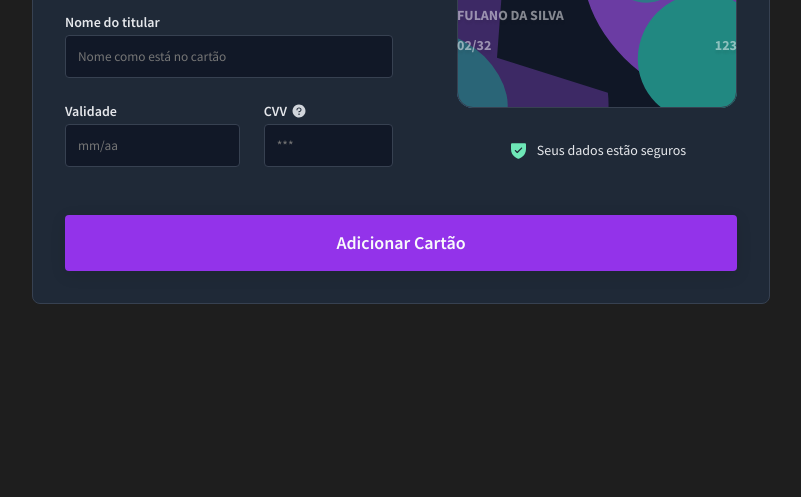
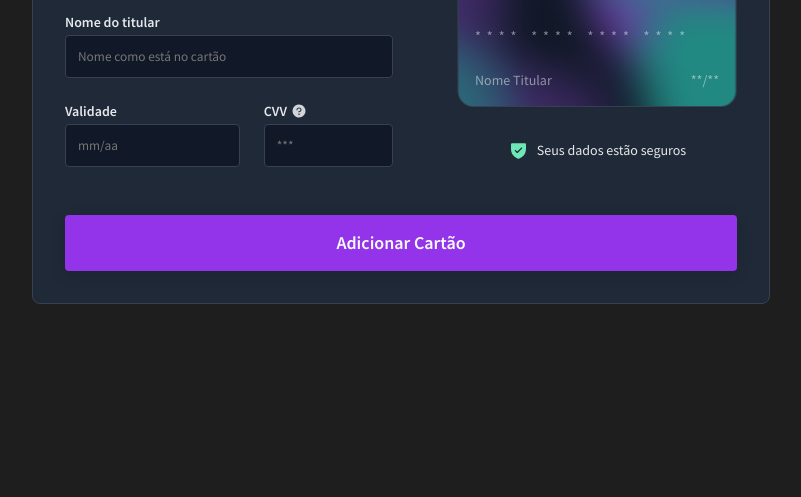
Before and after one commit to joaonetogit/Checkout-Flip, a website: page index.html in a window 1280 px wide. Shown: the part 303-800 px from the top of the page, without its empty margins (239-1040 px from the left). Drawn offline with nearby package versions, Linux system fonts and the light colour scheme.

Commit message:
refactor: go to interactive values

```diff
--- a/index.html
+++ b/index.html
@@ -35,23 +35,23 @@
                 </div>
 
                 <div class="cc-info">
-                  <div class="cc-number">1234 5678 9012 3456</div>
-
-                  <div class="cc-holder">
-                    <div class="value">FULANO DA SILVA</div>
-                  </div>
+                  <div class="value letter-spacing">**** **** **** ****</div>
 
                   <div class="cc-extra">
+                    <div class="cc-holder">
+                      <div class="value">Nome Titular</div>
+                    </div>
                     <div class="cc-expiration">
-                      <div class="value">02/32</div>
-                    </div>
-                    <div class="cc-security">
-                      <div class="value">123</div>
+                      <div class="value">**/**</div>
                     </div>
                   </div>
                 </div>
               </div>
-              <div class="back"></div>
+              <div class="back">
+                <div class="cc-security">
+                  <div class="value letter-spacing">***</div>
+                </div>
+              </div>
             </div>
             <div class="info-security flex">
               <img src="/img/icon-shield.svg" alt="" />
--- a/scss/_credit-card.scss
+++ b/scss/_credit-card.scss
@@ -16,14 +16,14 @@
   }
 
   .value {
-    font-size: 1.4rem;
-    font-weight: bold;
-    text-shadow: 0 0.25rem 0.25rem rgb(22 22 22 / 16%);
-    text-transform: uppercase;
     font-size: 14px;
     line-height: 16px;
     color: #f9fafb;
     opacity: 0.5;
+  }
+
+  .letter-spacing {
+    letter-spacing: 0.6rem;
   }
 
   .front,
@@ -40,14 +40,26 @@
   }
 
   .front {
-    background: url('../img/credit-card-front.svg') no-repeat center;
+    padding: 2.4rem 1.8rem;
+    background: url('../img/credit-card-front.png') no-repeat center;
     background-size: contain;
     transform: rotateY(0);
   }
 
   .back {
-    background: url('../img/credit-card-back.svg') no-repeat center;
+    background: url('../img/credit-card-back.png') no-repeat center;
     transform: rotateY(-180deg);
+
+    .cc-security {
+      position: absolute;
+      bottom: 48px;
+      right: 75px;
+
+      .value {
+        color: #111827;
+        opacity: 0.5;
+      }
+    }
   }
 
   &-logo {
@@ -57,24 +69,12 @@
     position: relative;
   }
 
-  &-info,
-  &-holder,
-  &-expiration,
-  &-security {
-    display: grid;
-    gap: 1.4rem;
+  &-info {
+    margin-top: 4rem;
   }
 
-  &-number {
-    font-size: 2.4rem;
-    font-weight: bold;
-    line-height: 2.9rem;
-    letter-spacing: 0.04em;
-    color: #fff;
-    text-shadow: 0 0.12rem 0.32rem rgb(23 23 23 / 40%);
-    position: relative;
-  }
   &-extra {
+    margin-top: 2.8rem;
     display: flex;
     justify-content: space-between;
     align-items: center;
```
Also changed, not shown: css/main.css, img/credit-back.png (deleted), img/credit-card-back.png (added), img/credit-card-back.svg (deleted), img/credit-card-front.png (added), img/credit-card-front.svg (deleted), img/credit-front.png (deleted).
